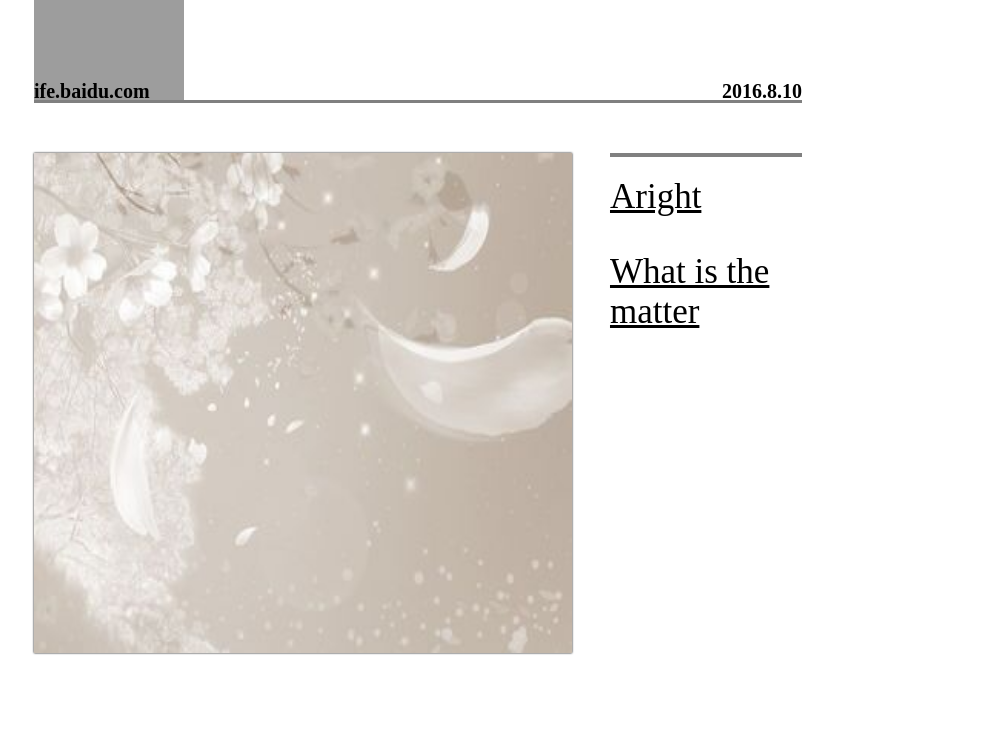
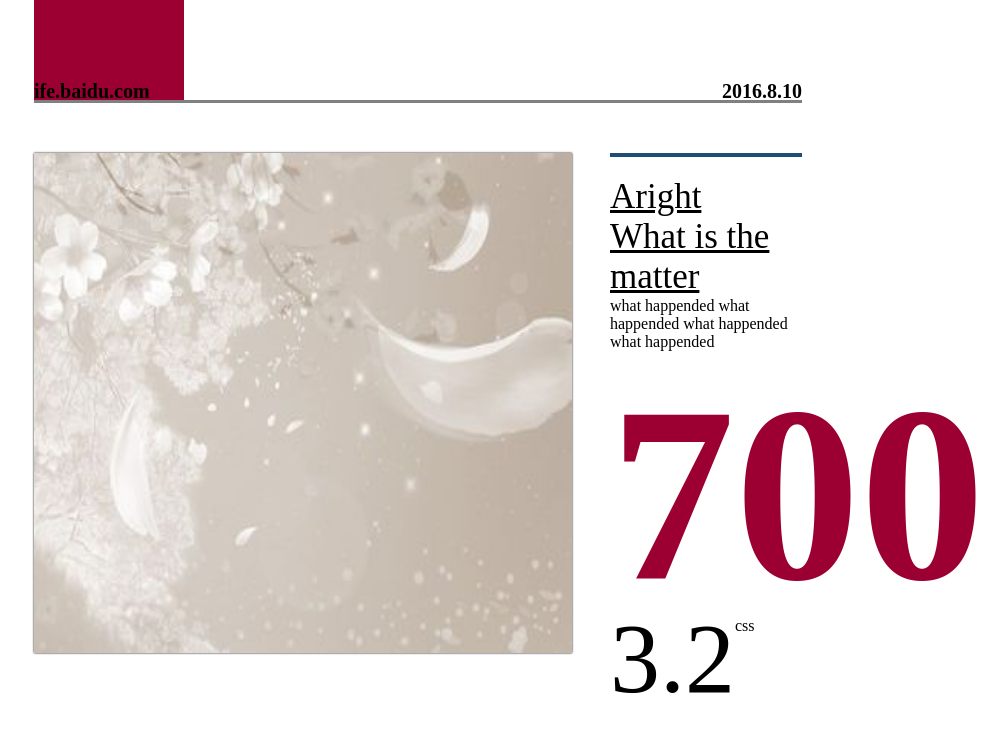
Before and after one commit to yanniwang/my-place, a website: page index1.html in a window 1280 px wide. Shown: the whole page, without its empty margins (46-1053 px from the left). Drawn offline with Linux system fonts and the light colour scheme.

Commit message:
add the rightbody

```diff
--- a/index1.css
+++ b/index1.css
@@ -18,7 +18,7 @@ body, html {
 }
 
 .ife {
-  background-color: #9d9d9d;
+  background-color: #9c0033;
   width: 150px;
   height: 100px;
   top: 80px;
@@ -54,14 +54,14 @@ body, html {
 .rightbody1 {
   margin-top: 33px;
   margin-left: 5%;
-  border-top: 4px solid gray;
+  border-top: 4px solid #204d74;
   height: 500px;
   float: left;
   width: 25%;
 }
 
 .door1 {
-  margin: 0;
+  margin-top: 20px;
 }
 
 .door1 > p {
@@ -72,6 +72,7 @@ body, html {
 .line1 {
   font-size: 35px;
   margin-top: 20px;
+  margin-bottom: 10px;
 }
 
 .door2 {
@@ -83,7 +84,61 @@ body, html {
   padding: 0;
 }
 
-.line2{
+.line2 {
   margin-top: 0;
   font-size: 35px;
 }
+
+.door3 {
+  margin: 0;
+}
+
+.door3 > p {
+  padding: 0;
+  margin: 0;
+}
+
+.line3 {
+  font-size: 250px;
+  height: 250px;
+}
+
+.door4 {
+  margin: 0;
+}
+
+.door4 > p {
+  margin: 0;
+  padding: 0;
+  color: #9c0033;
+}
+
+.door5 {
+  margin: 0;
+  padding: 0;
+  float: left;
+}
+
+.line4 {
+  font-size: 100px;
+}
+
+.door5 > p {
+  margin: 0;
+  padding: 0;
+}
+
+.door6 {
+  margin-bottom: 0;
+  padding: 0;
+  float: left;
+}
+
+.line5 {
+  width: 20px;
+  height: 10px;
+}
+
+.door6 > p {
+
+}
--- a/index1.html
+++ b/index1.html
@@ -18,11 +18,23 @@
     <img class="picture" src="1.jpg">
   </div>
   <div class="rightbody1">
-    <div class="door">
+    <div class="door1">
       <p class="line1"><u>Aright</u></p>
     </div>
     <div class="door2">
       <p class="line2"><u>What is the matter</u></p>
+    </div>
+    <div class="door3">
+      <p>what happended what happended what happended what happended</p>
+    </div>
+    <div class="door4">
+      <p class="line3"><B>700</B></p>
+    </div>
+    <div class="door5">
+      <p class="line4">3.2</p>
+    </div>
+    <div class="door6">
+      <p class="line5">css</p>
     </div>
   </div>
 
```
